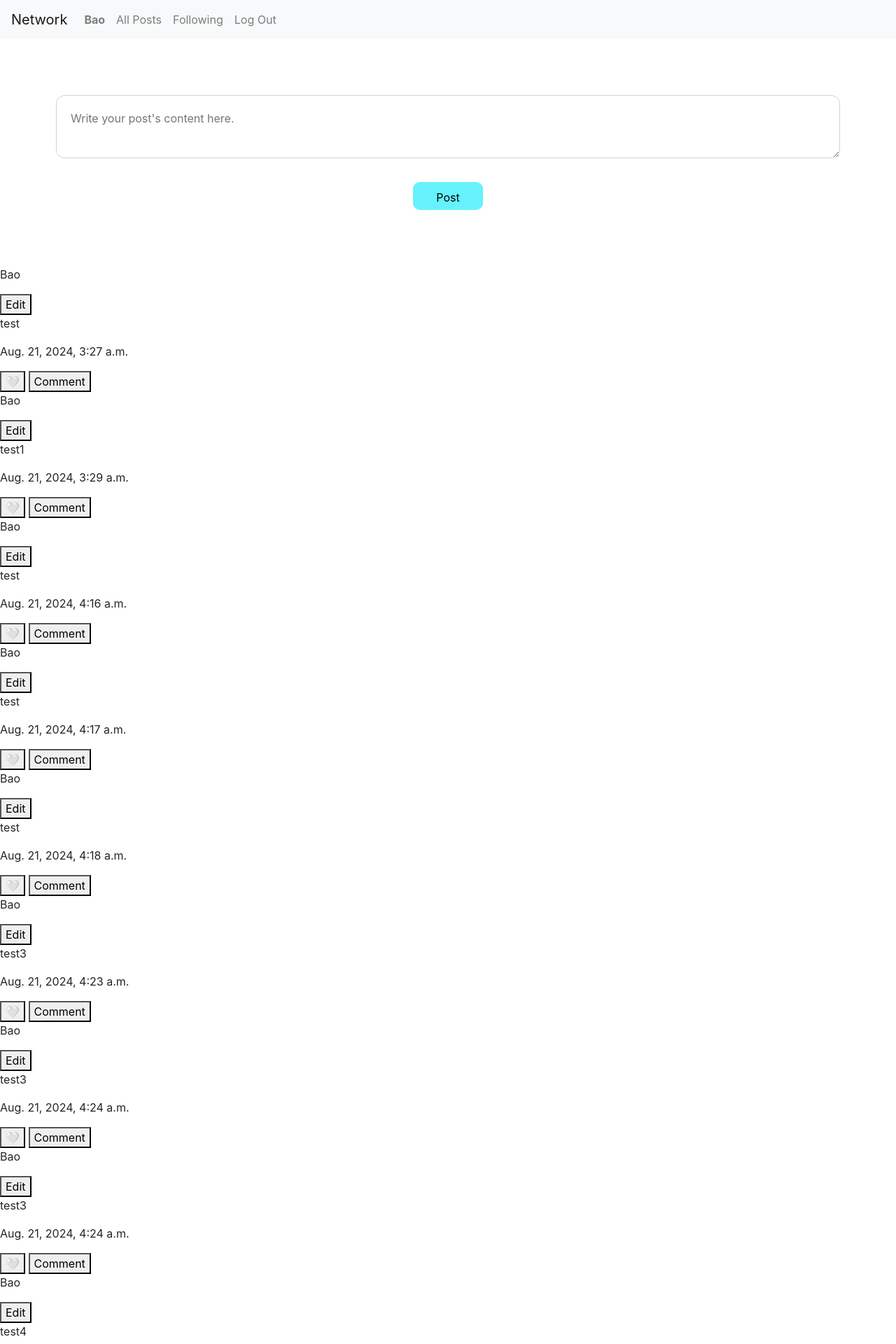
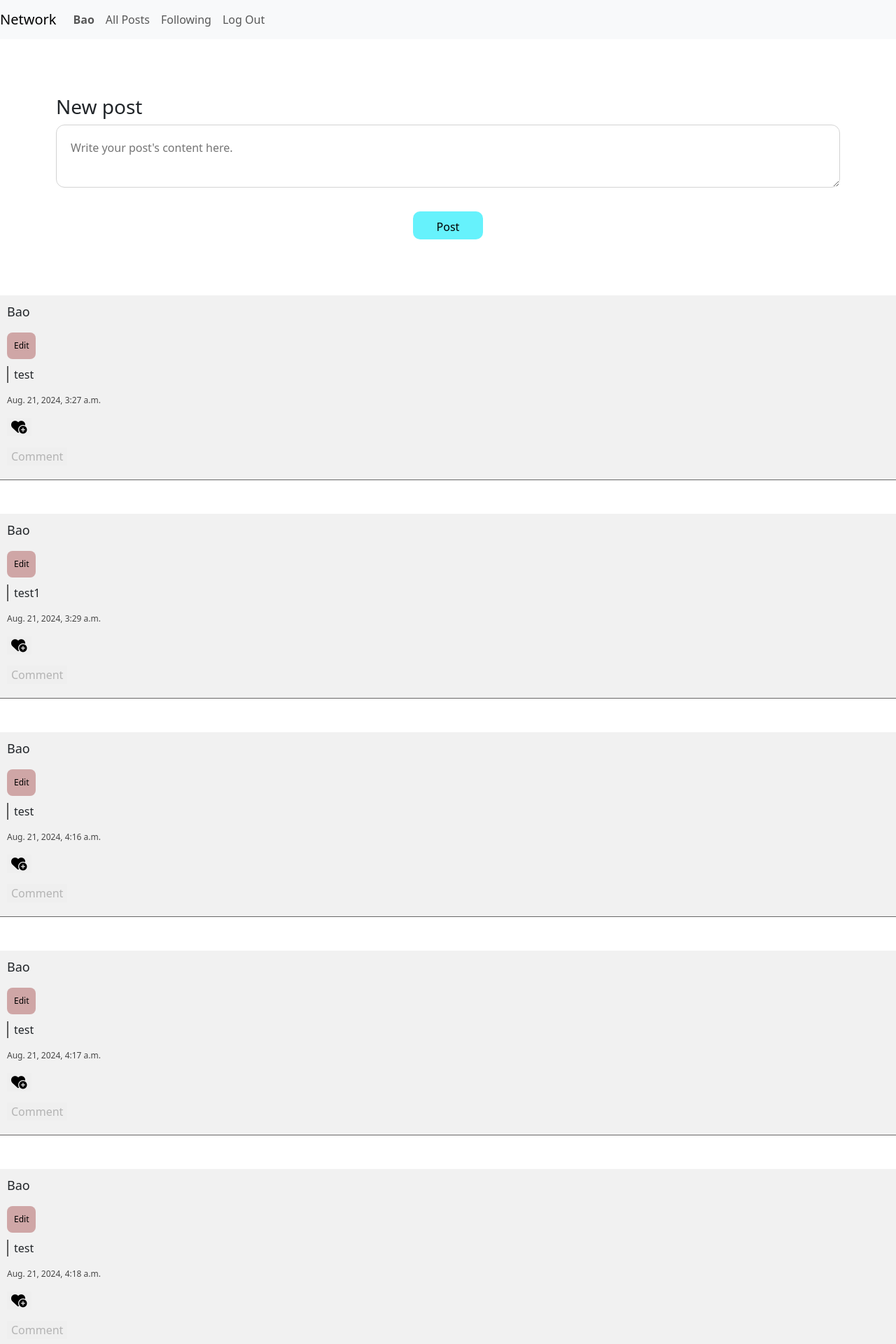
Before and after one commit to bao-123/Project-4, a Django app: template network/templates/network/index.html in a window 1280 px wide. Shown: the top 1920 px of the page at 70% size. Run offline with Django 3.2, Linux system fonts and the light colour scheme; the template is opened without the code that fills it: values that come from a table or form of the project are taken from there, others are empty; a user stored in the database is signed in; data comes from the database, SQL or seed files in the repository; both versions use the stored data as it was after the commit; parts of the project's set-up code (start-up, migrations or seed data) failed here and were passed over; some libraries are stand-ins or nearby versions.

Commit message:
Add style and animation

```diff
--- a/network/models.py
+++ b/network/models.py
@@ -29,7 +29,7 @@ class Post(models.Model):
         return {
             "user": self.user.to_dict(),
             "content": self.content,
-            "datetime": self.datetime,
+            "datetime": self.datetime.strftime("%d/%m/%Y, %H:%M:%S"),
             "likes": self.likes
         }
 
--- a/network/static/network/functions.js
+++ b/network/static/network/functions.js
@@ -2,11 +2,16 @@
 const postURL = "/post";
 const getPostsURL = "/posts";
 const getUserURL = "/user";
-const messageDivId = "messageDiv";
+export const messageDivId = "messageDiv";
+
+const heartLikedIcon = '<i class="fa-solid fa-heart-circle-check"></i>';
+export const heartUnlikedIcon = '<i class="fa-solid fa-heart-circle-plus"></i>';
+export const heartAnimation = '<i class="fa-solid fa-heart-circle-plus fa-beat-fade"></i>';
+
 
 export async function post(content)
 {
-    if(content === "")
+    if(content.trim() === "")
     {
         displayMessage("Can't post nothing!", "danger", messageDivId);
         return;
@@ -28,6 +33,10 @@ export async function post(content)
         {
             return "success";
         }
+        else
+        {
+            console.log("error");
+        }
     }
     catch(error)
     {
@@ -40,7 +49,19 @@ export function displayMessage(message, type, divID)
     const messageDiv = document.createElement("div");
 
     messageDiv.textContent = message;
+    messageDiv.classList.add("message");
     messageDiv.classList.add(type) // type is going to be 'danger', 'warning', 'success',...etc
+
+    messageDiv.addEventListener("animationend", event => {
+        if(event.animationName == "appear") // if the message just appear
+        {
+            event.target.style.animation = "disappear 2s ease-in"; // disappear the message
+        }
+        else //if the animation disappear just end.
+        {
+            event.target.style.display = "none";
+        }
+    });
 
     document.querySelector(`#${divID}`).appendChild(messageDiv);
 
@@ -93,3 +114,8 @@ export async function getUser()
         console.error(error);
     }
 }
+
+export async function like(postId, likeBtn)
+{
+
+}
--- a/network/static/network/index.js
+++ b/network/static/network/index.js
@@ -1,25 +1,32 @@
- import {post, displayMessage, getPosts, getUser} from "./functions.js";
+ import {post, displayMessage, getPosts, getUser,
+         heartUnlikedIcon, heartAnimation, messageDivId} from "./functions.js";
 
- //constants
- const postsDisplay = document.querySelector(".posts");
- const user = getUser();
+ //variables
+ let postsDisplay;
+ let user;
 
 document.addEventListener("DOMContentLoaded", () => {
+    postsDisplay = document.querySelector(".posts");
+    getUser()
+    .then(data => user = data)
+    .catch(error => console.error(error));
+
     const postForm = document.querySelector("#postForm");
 
-    postForm.addEventListener("submit", async function() {
+    postForm.addEventListener("submit", async function(event) {
+
         event.preventDefault(); // keep the page from reload.
 
+
+        try{
         const content = document.querySelector("#userPostContent").value;
         //post
-        post(content)
-        .then(response => {
-            if(response === "success")
-            {
-                displayMessage("Post successfully!", "success", "messageDiv");
-            }
-        })
-        .catch(error => console.error(error));
+        const response = await post(content);
+        if(response === "success")
+        {
+            displayMessage("Post successfully!", "success", messageDivId);
+        }
+
         //loads posts from database.
         const newPosts = await getPosts();
         //clear posts
@@ -53,7 +60,15 @@ document.addEventListener("DOMContentLoaded", () => {
             datetimeP.textContent = post.datetime;
 
             likeButton.classList.add("likeBtn");
-            likeButton.textContent = "🤍";
+            likeButton.innerHTML = heartUnlikedIcon;
+            // run animation (font awesome) when user hover on the heart icon.
+            likeButton.addEventListener("mouseover", event => {
+                console.log(event);
+                event.target.innerHTML = heartAnimation;
+            });
+            likeButton.addEventListener("mouseout", event => {
+                event.target.innerHTML = heartUnlikedIcon;
+            });
 
             commentButton.classList.add("commentBtn");
             commentButton.textContent = "Comment";
@@ -80,6 +95,12 @@ document.addEventListener("DOMContentLoaded", () => {
             //append to DOM.
             postsDisplay.appendChild(newPostDiv);
         }
+    }
+    catch(error)
+    {
+        displayMessage("Error while fetching new data.", "danger", messageDivId);
+        console.error(error);
+    }
     });
 
 });
--- a/network/static/network/styles.css
+++ b/network/static/network/styles.css
@@ -1,3 +1,41 @@
+/* keyframes */
+@keyframes appear
+{
+    0%
+    {
+        width: 0;
+        font-size: 0;
+    }
+    50%
+    {
+        width: 50%;
+        font-size: 16px;
+    }
+    100%
+    {
+        width: 100%;
+        font-size: 32px;
+    }
+}
+
+@keyframes disappear
+{
+    from
+    {
+        opacity: 1;
+        height: 100%;
+        padding: 20px; /*20px is the padding of message div*/
+        font-size: 100%;
+    }
+    to
+    {
+        padding: 0;
+        opacity: 0;
+        height: 0;
+        font-size: 0;
+    }
+}
+
 body
 {
     margin: 0;
@@ -57,3 +95,124 @@ body
     background-color: #9ef1f7;
     margin-top: 12px;
 }
+
+.posts
+{
+    display: flex;
+    flex-direction: column;
+    row-gap: 3rem;
+}
+
+.post
+{
+    border-bottom: 1px solid rgb(104, 103, 103);
+    padding: 10px;
+    background-color: #f1f1f1;
+    transition: 0.5s;
+}
+
+.post:hover
+{
+    box-shadow: 10px 12px 12px #d3d3d3;
+    margin-bottom: 5px;
+}
+
+.postUser
+{
+    font-size: 18px;
+    font-weight: 500;
+}
+
+.editBtn
+{
+    font-size: 12px;
+    border: none;
+    background-color: #cfa6a6;
+    padding: 10px;
+    border-radius: 8px;
+    transition: 0.25s, 0.5s background-color ease-in-out;
+}
+
+.editBtn:hover
+{
+    background-color: #f0cccc;
+    padding: 14px;
+}
+
+
+.editBtn:active
+{
+    margin-top: 4px;
+    background-color: #fcdede;
+}
+
+.postContent
+{
+    margin-top: 10px;
+    margin-left: 0;
+    border-left: 2px solid rgb(95, 95, 95);
+    padding-left: 8px;
+}
+
+.datetime
+{
+    font-size: 12px;
+    color: rgb(70, 70, 70);
+}
+
+.postsBtn
+{
+    display: flex;
+    flex-direction: column;
+    row-gap: 1rem;
+    justify-content: left;
+}
+
+.likeBtn
+{
+    width: fit-content;
+    margin-right: auto;
+    border: none;
+}
+
+.commentBtn
+{
+    width: fit-content;
+    border: none;
+    color: rgba(151, 151, 151, 0.671);
+    margin-right: auto;
+    margin-bottom: 10px;
+    transition: 0.5s;
+}
+
+
+.commentBtn:hover
+{
+    color: rgb(95, 94, 94);
+}
+
+.message
+{
+    margin-left: auto;
+    margin-right: auto;
+    padding: 20px;
+    text-align: center;
+    font-size: 32px;
+    font-weight: 700;
+    animation: appear 2s ease-in;
+    margin-top: 10px;
+    border-radius: 20px;
+    font-family: Helvetica, sans-serif;
+}
+
+.danger
+{
+    background-color: rgba(253, 137, 137, 0.822);
+    border: 4px solid rgb(199, 0, 0);
+}
+
+.success
+{
+    background-color: rgba(149, 255, 99, 0.767);
+    border: 4px solid rgb(0, 165, 63);
+}
--- a/network/templates/network/index.html
+++ b/network/templates/network/index.html
@@ -1,7 +1,10 @@
 {% extends "network/layout.html" %}
 {% load static %}
 
-{% block script %}<script src="{% static 'network/index.js' %}" type="module" ></script>{% endblock %}
+{% block script %}
+<script src="{% static 'network/index.js' %}" type="module" ></script>
+{% endblock %}
+
 {% block body %}
 
     {% if user.is_authenticated %}
@@ -10,9 +13,8 @@
     </div>
     <!-- User will write new post here-->
     <div class="newPost">
+        <h3>New post</h3>
         <form id="postForm">
-            {% csrf_token %}
-
             <textarea id="userPostContent" autocomplete="of" placeholder="Write your post's content here."></textarea>
             <button type="submit">Post</button>
         </form>
@@ -33,7 +35,9 @@
                 </div>
 
                 <div class="postsBtn">
-                <button class="likeBtn">🤍</button>
+                    <button class="likeBtn">
+                        <i class="fa-solid fa-heart-circle-plus fa-lg"></i>
+                    </button>
                     <button class="commentBtn">Comment</button>
                 </div>
 
--- a/network/templates/network/layout.html
+++ b/network/templates/network/layout.html
@@ -3,8 +3,14 @@
 <!DOCTYPE html>
 <html lang="en">
     <head>
+        <meta charset="">
         <title>{% block title %}Social Network{% endblock %}</title>
-        <link rel="stylesheet" href="https://stackpath.bootstrapcdn.com/bootstrap/4.4.1/css/bootstrap.min.css" integrity="sha384-Vkoo8x4CGsO3+Hhxv8T/Q5PaXtkKtu6ug5TOeNV6gBiFeWPGFN9MuhOf23Q9Ifjh" crossorigin="anonymous">
+        <!--Include bootstrap-->
+        <link href="https://cdn.jsdelivr.net/npm/bootstrap@5.3.3/dist/css/bootstrap.min.css" rel="stylesheet" integrity="sha384-QWTKZyjpPEjISv5WaRU9OFeRpok6YctnYmDr5pNlyT2bRjXh0JMhjY6hW+ALEwIH" crossorigin="anonymous">
+
+        <!--Include font awesome-->
+        <script src="https://kit.fontawesome.com/42c4b72ce4.js" crossorigin="anonymous"></script>
+
         <link href="{% static 'network/styles.css' %}" rel="stylesheet">
         {% block script %}{% endblock %}
     </head>
--- a/network/views.py
+++ b/network/views.py
@@ -1,6 +1,6 @@
 from django.contrib.auth import authenticate, login, logout
 from django.db import IntegrityError
-from django.http import HttpResponseRedirect, HttpResponseNotAllowed, JsonResponse
+from django.http import HttpResponseRedirect, HttpResponseNotAllowed, HttpResponseNotFound, JsonResponse
 from django.shortcuts import render
 from django.urls import reverse
 from django.contrib.auth.decorators import login_required
@@ -75,18 +75,34 @@ def register(request):
 login_required(login_url="login")
 def post(request):
     if request.method == "GET":
+        post_id = request.GET["id"]
+        requested_post = Post.objects.get(pk=post_id)
+
+        if not requested_post:
+            return HttpResponseNotFound(f"Not found any post with id is {request.GET["id"]}")
+
+        return JsonResponse({
+            "post": requested_post.to_dict()
+        }, status=200)
+
+    elif request.method == "POST":
+        post_content = json.loads(request.body).get("content")
+
+        if not post_content:
+            return JsonResponse({
+                "message": "Can't create empty post."
+            }, status=400) #we shouldn't let user create a empty post.
+
+        Post.objects.create(user=request.user, content=post_content) #create new post.
+
+        return JsonResponse({
+            "message": "create post successfully."
+        }, status=200)
+    elif request.method == "PUT":
+        pass
+
+    else:
         return HttpResponseNotAllowed("Method not allowed.")
-
-    post_content = json.loads(request.body).get("content")
-
-    if not post_content:
-        return HttpResponseRedirect(reverse('index')) #we shouldn't let user create a empty post.
-
-    Post.objects.create(user=request.user, content=post_content) #create new post.
-
-    return JsonResponse({
-        "message": "create post successfully."
-    }, status=200)
 
 
 # this function will provide all posts in database.
@@ -100,12 +116,12 @@ def get_posts(request):
         "posts": [post.to_dict() for post in posts]
     }, status=200)
 
-#fix
+
 def get_user(request):
     if request.method != "GET":
         return HttpResponseNotAllowed("Method not allowed.")
 
-    if request.user.__class__ is not AnonymousUser:
+    if request.user.__class__ is User:
         return JsonResponse({
             "user": request.user.to_dict()
         }, status=200)
```
Also changed, not shown: db.sqlite3. Lines whose indentation alone changed are shown as unchanged.
